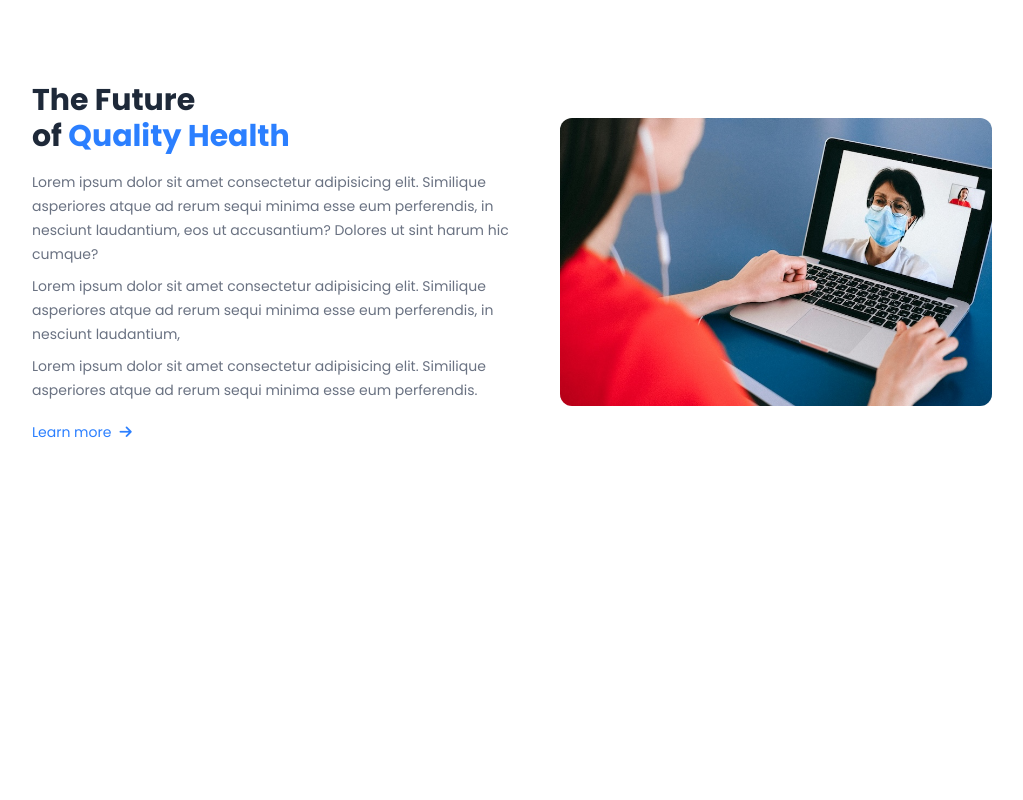
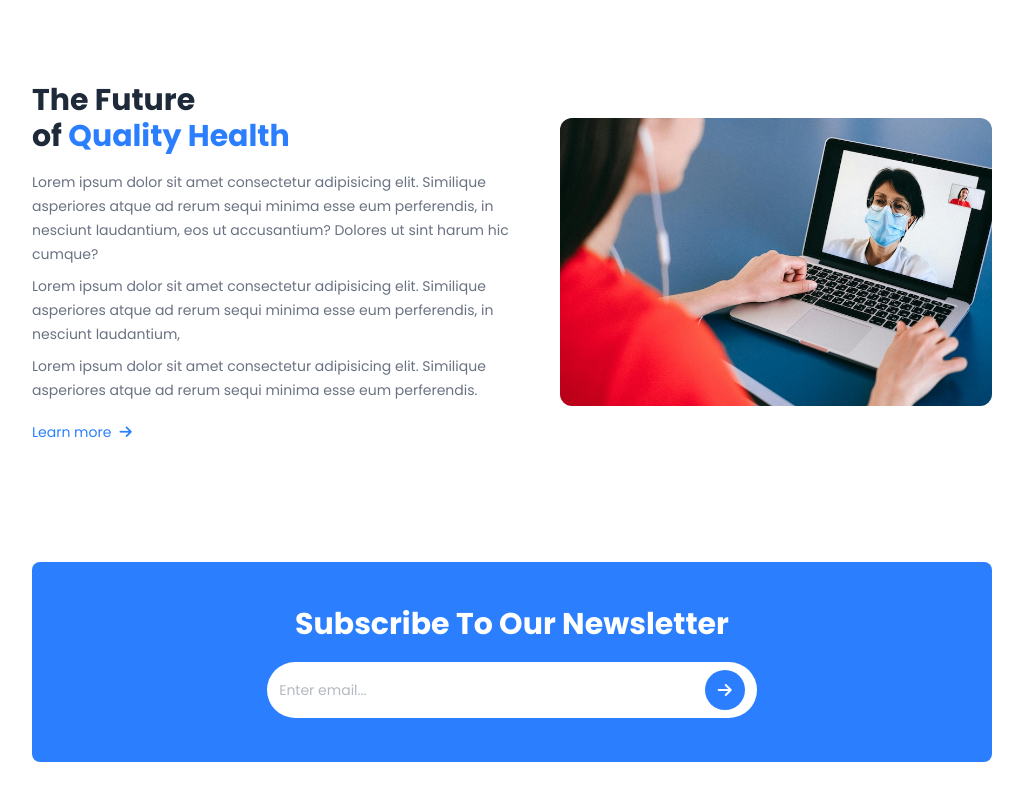
Before and after one commit to agwebryanmuna/E-sheba, a website: page index.html in a window 1280 px wide. Shown: the part 2397-3197 px from the top of the page, without its empty margins (128-1151 px from the left). Before the commit the page ends 2939 px from the top, so only its background shows below. Drawn offline with nearby package versions, Linux system fonts and the light colour scheme.

Commit message:
Created Newsletter section

```diff
--- a/index.html
+++ b/index.html
@@ -484,7 +484,7 @@
 
     <!-- Members section end -->
 
-    <!-- Quality Helath Start -->
+    <!-- Quality Health Start -->
 
     <section id="qualityHealth" class="mt-40">
       <div class="wrapper">
@@ -528,7 +528,31 @@
         </div>
       </div>
     </section>
-    <!-- Quality Helath End -->
+    <!-- Quality Health End -->
+
+    <!-- Subscribe section start -->
+
+    <section id="subscribe" class="mt-30 px-5 sm:px-0">
+      <div
+        class="wrapper rounded-lg bg-blue-500 min-h-50 py-7 flex items-center justify-center"
+      >
+        <div class="w-full max-w-[30.6rem]">
+          <h4 class="text-white text-3xl font-bold text-center">
+            Subscribe To Our Newsletter
+          </h4>
+          <div class="flex bg-white rounded-full px-3 py-2 mt-5">
+            <input class="grow" type="email" placeholder="Enter email..." />
+            <div
+              class="size-10 rounded-full bg-blue-500 text-white text-1xl flex items-center justify-center"
+            >
+              <i class="fa-solid fa-arrow-right"></i>
+            </div>
+          </div>
+        </div>
+      </div>
+    </section>
+
+    <!-- Subscribe section end -->
 
     <br />
     <br />
```
Also changed, not shown: css/output.css.
